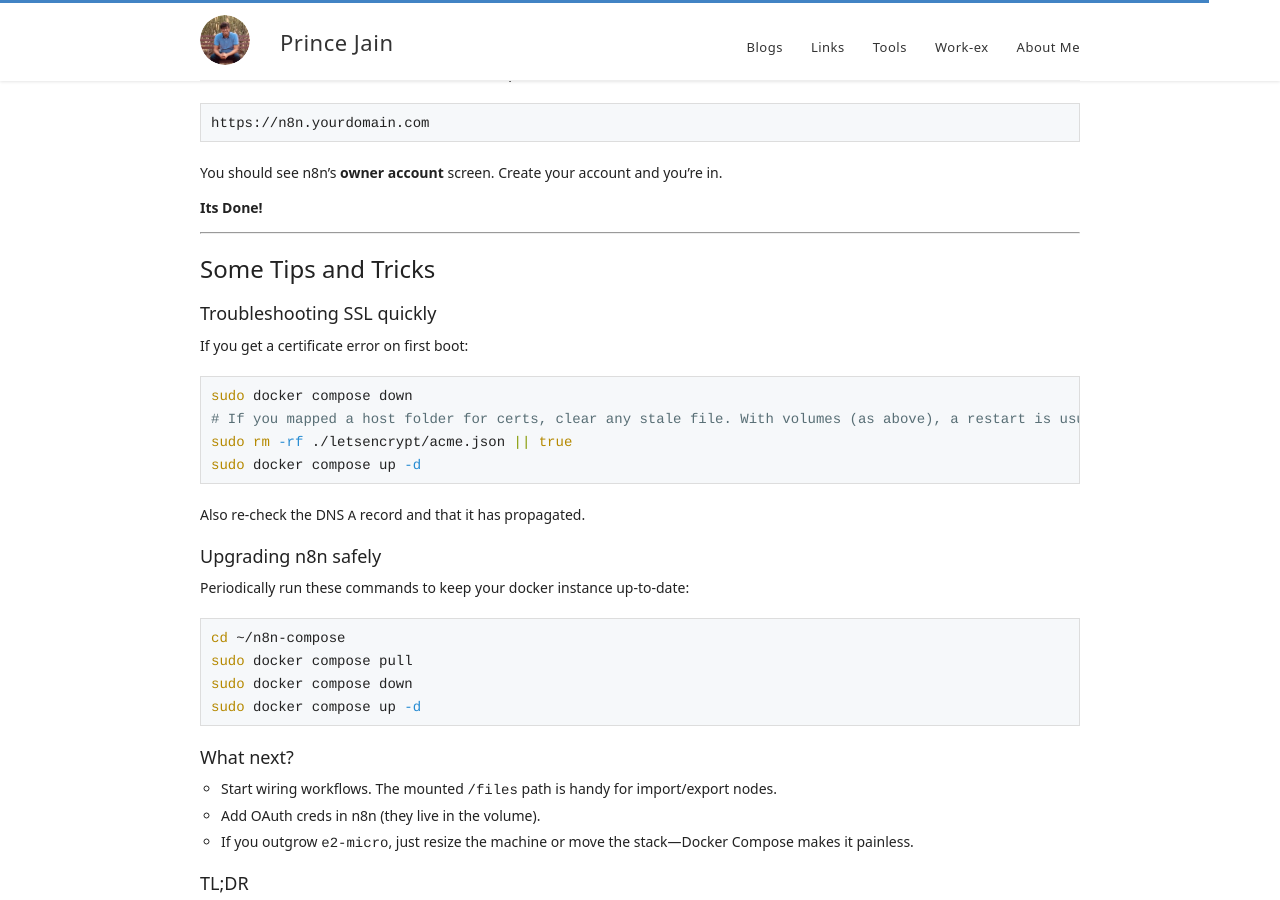
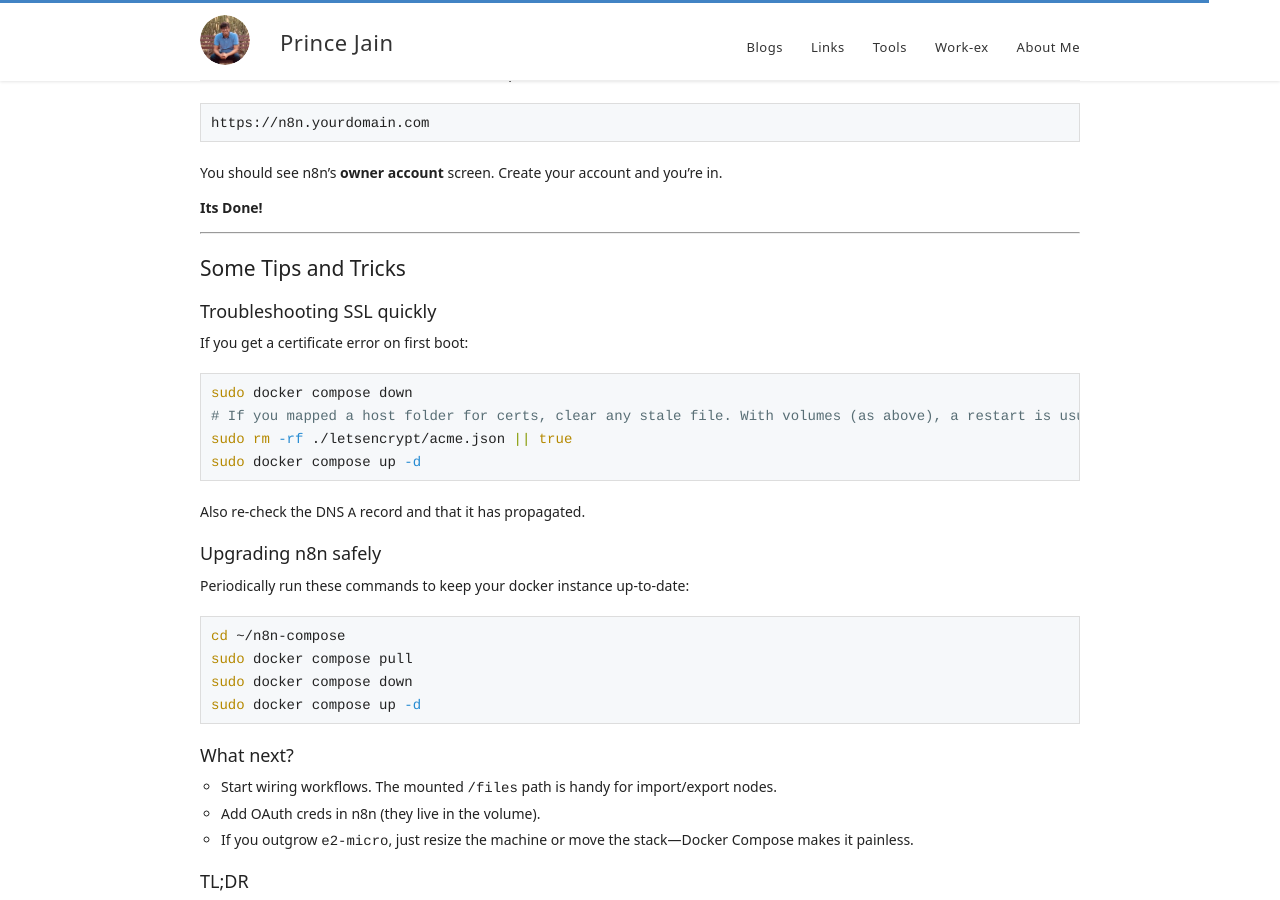
Before and after one commit to product-noob/product-noob.github.io, a Jekyll site: the page built from _posts/2025-10-10-Hosting-your-free-local-n8n.md, in a window 1280 px wide and 900 px high, scrolled down 5041 px. Built offline with Jekyll 4.4.1, drawn with Linux system fonts in a browser that asks for light colours.

```diff
--- a/_posts/2025-10-10-Hosting-your-free-local-n8n.md
+++ b/_posts/2025-10-10-Hosting-your-free-local-n8n.md
@@ -242,7 +242,7 @@ You should see n8n’s **owner account** screen. Create your account and you’r
 **Its Done!**
 
 ---
-# Some Tips and Tricks
+## Some Tips and Tricks
 
 ### Troubleshooting SSL quickly
 
```
